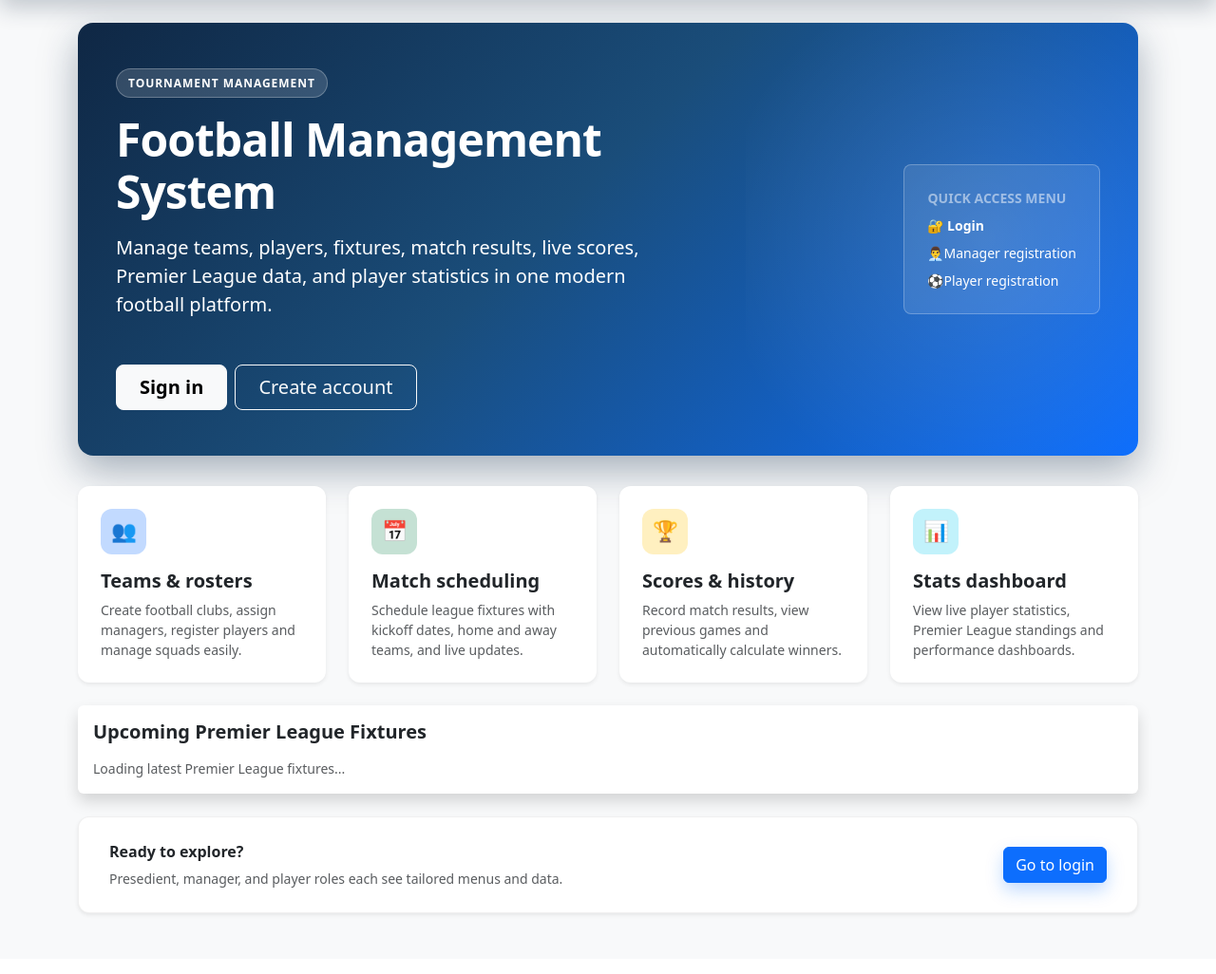
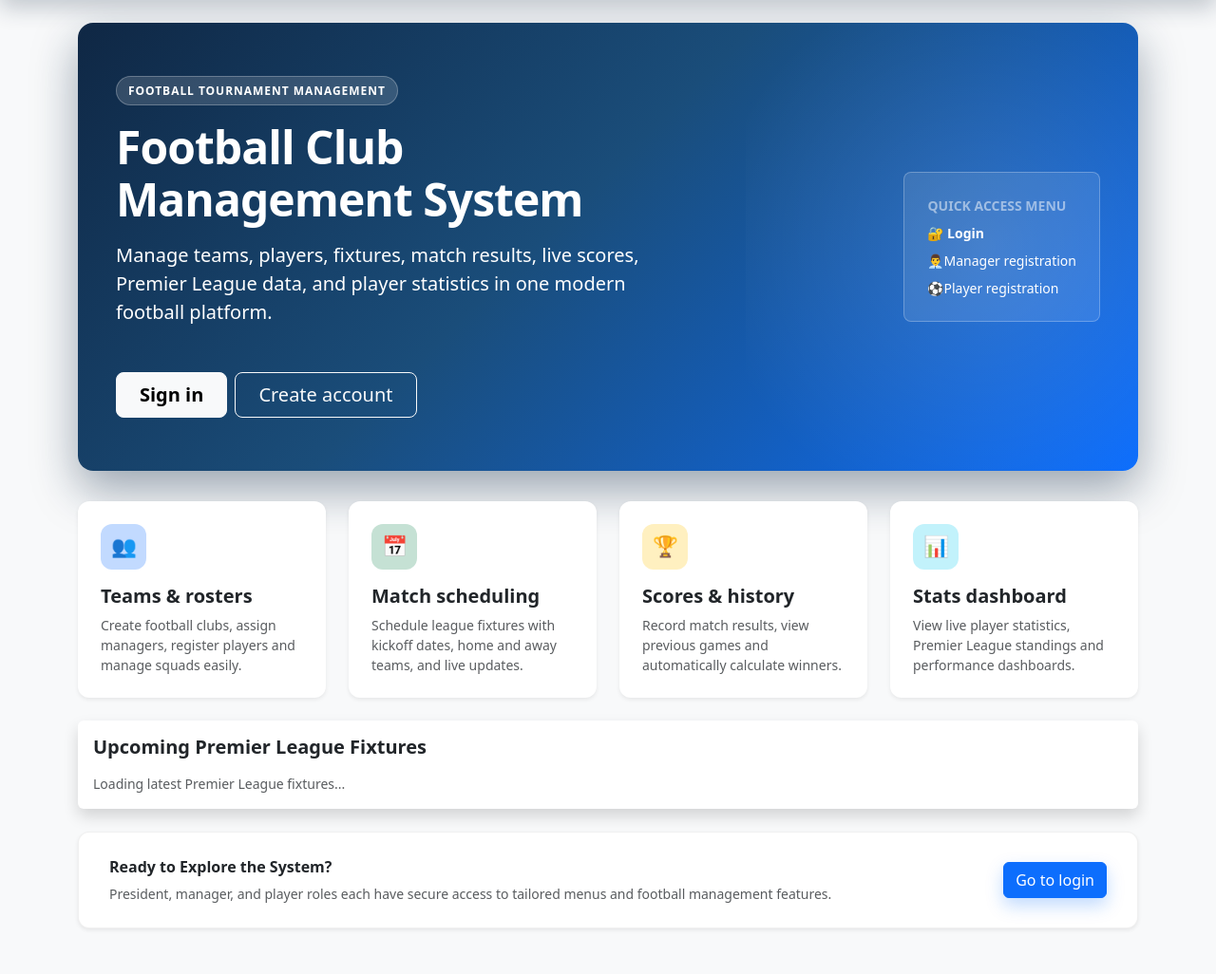
Before and after one commit to Ahmedreza54/football-club-management-resit, a PHP site: page /index.php in a window 1280 px wide. Shown: the part 56-1082 px from the top of the page at 95% size. Before the commit the page ends 1021 px from the top, so only its background shows below. Run offline with PHP 8.4, Linux system fonts and the light colour scheme; data that the repository does not hold is empty.

Commit message:
Enhance landing hero section

```diff
--- a/football/app/views/home.php
+++ b/football/app/views/home.php
@@ -8,11 +8,11 @@ $loggedIn = isset($_SESSION['user']);
         background: linear-gradient(135deg, #0f2744 0%, #1a4d7a 45%, #0d6efd 100%);
         color: #fff;
         border-radius: 1rem;
-        padding: 3rem 2.5rem;
+        padding: 3.5rem 2.5rem;
         margin-bottom: 2rem;
         position: relative;
         overflow: hidden;
-        box-shadow: 0 1rem 2.5rem rgba(15, 39, 68, 0.35);
+        box-shadow: 0 1.25rem 3rem rgba(15, 39, 68, 0.40);
     }
     .landing-hero::after {
         content: "";
@@ -73,8 +73,12 @@ $loggedIn = isset($_SESSION['user']);
 <div class="landing-hero">
     <div class="row align-items-center position-relative" style="z-index: 1;">
         <div class="col-lg-7">
-            <span class="landing-badge">Tournament management</span>
-            <h1 class="display-5 mb-3">Football Management System</h1>
+            <span class="landing-badge">
+               Football Tournament Management
+            </span>
+            <h1 class="display-5 fw-bold mb-3">
+               Football Club Management System
+            </h1>
             <p class="lead opacity-90 mb-4 mb-lg-5">
                Manage teams, players, fixtures, match results, live scores, Premier League data, and player statistics in one modern football platform.
             </p>
@@ -169,8 +173,10 @@ $loggedIn = isset($_SESSION['user']);
 <div class="landing-cta-strip shadow-sm mb-4">
     <div class="row align-items-center gy-3">
         <div class="col-md">
-            <strong class="d-block mb-1">Ready to explore?</strong>
-            <span class="text-muted small">Presedient, manager, and player roles each see tailored menus and data.</span>
+            <strong class="d-block mb-1">
+            Ready to Explore the System?
+            </strong>
+            <span class="text-muted small">President, manager, and player roles each have secure access to tailored menus and football management features.</span>
         </div>
         <div class="col-md-auto">
             <?php if (!$loggedIn): ?>
```
